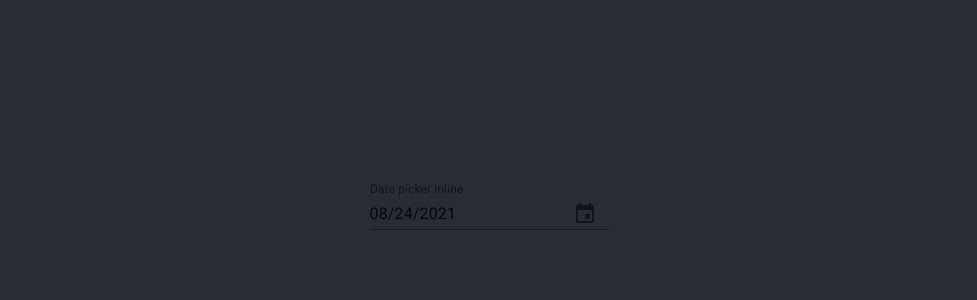
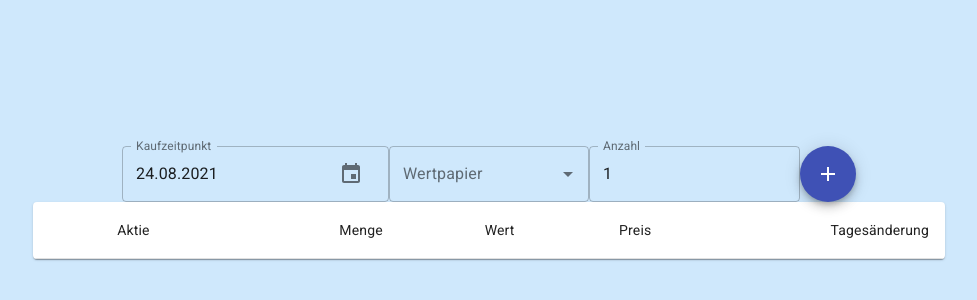
Before and after one commit to NilsNiBe/stonks, a React (Create React App) app in the folder stonks/: page / in a window 1280 px wide. Shown: the part 198-498 px from the top of the page, without its empty margins (151-1128 px from the left). Built offline with nearby package versions, Linux system fonts and the light colour scheme; no server answers.

Commit message:
search and adding

```diff
--- a/stonks/package.json
+++ b/stonks/package.json
@@ -8,6 +8,7 @@
     "@fontsource/roboto": "^4.5.0",
     "@material-ui/core": "^4.12.3",
     "@material-ui/icons": "^4.11.2",
+    "@material-ui/lab": "^4.0.0-alpha.60",
     "@material-ui/pickers": "^3.3.10",
     "@testing-library/jest-dom": "^5.11.4",
     "@testing-library/react": "^11.1.0",
@@ -17,6 +18,7 @@
     "@types/react": "^17.0.0",
     "@types/react-dom": "^17.0.0",
     "date-fns": "^2.0.0-beta.5",
+    "lodash": "^4.17.21",
     "react": "^17.0.2",
     "react-dom": "^17.0.2",
     "react-scripts": "4.0.3",
--- a/stonks/src/App.css
+++ b/stonks/src/App.css
@@ -14,7 +14,7 @@
 }
 
 .App-header {
-  background-color: #282c34;
+  background-color: #cfe8fc;
   min-height: 100vh;
   display: flex;
   flex-direction: column;
@@ -25,14 +25,5 @@
 }
 
 .App-link {
-  color: #61dafb;
+  color: #cfe8fc;
 }
-
-@keyframes App-logo-spin {
-  from {
-    transform: rotate(0deg);
-  }
-  to {
-    transform: rotate(360deg);
-  }
-}
--- a/stonks/src/App.tsx
+++ b/stonks/src/App.tsx
@@ -6,6 +6,7 @@ import { SharesTable } from './comps/SharesTable';
 import { SharesInput } from './comps/SharesInput';
 import { MuiPickersUtilsProvider } from '@material-ui/pickers';
 import DateFnsUtils from '@date-io/date-fns';
+import { Container, Grid, TextField, Typography } from '@material-ui/core';
 
 export interface Share {
   symbol: string;
@@ -34,21 +35,32 @@ function getTimeStampInSeconds(timeStamp: number) : number {
 
 const App = () => {
 
-  const [shares, setShares] = React.useState<Share[]>(
-    [
-      {symbol: "MSFT", purchases: [
-        {amount:1, timeStamp: new Date("2021-05-01").getTime()},
-        {amount:2, timeStamp: new Date("2021-07-01").getTime()},
-        {amount:3, timeStamp: new Date("2021-08-01").getTime()},
-      ]},
-      {symbol: "GOOGL.MI", purchases: [
-        {amount:1, timeStamp: new Date("2021-05-01").getTime()},
-        {amount:2, timeStamp: new Date("2021-07-01").getTime()},
-        {amount:3, timeStamp: new Date("2021-08-01").getTime()},
-      ]}
-    ]);
+  // [
+  //   {symbol: "MSFT", purchases: [
+  //     {amount:1, timeStamp: new Date("2021-05-01").getTime()},
+  //     {amount:2, timeStamp: new Date("2021-07-01").getTime()},
+  //     {amount:3, timeStamp: new Date("2021-08-01").getTime()},
+  //   ]},
+  //   {symbol: "GOOGL.MI", purchases: [
+  //     {amount:1, timeStamp: new Date("2021-05-01").getTime()},
+  //     {amount:2, timeStamp: new Date("2021-07-01").getTime()},
+  //     {amount:3, timeStamp: new Date("2021-08-01").getTime()},
+  //   ]}
+  // ]
 
+  // const [shares, dispatchShares] = React.useReducer((state :Share[]) => state, [] as Share[], () => {
+  //   const localDataSharesString = localStorage.getItem("nibeshares");
+  //   return localDataSharesString ? JSON.parse(localDataSharesString) : [];
+  // });
+  const [shares, setShares] = React.useState<Share[]>((() => {
+    const localDataSharesString = localStorage.getItem("nibeshares");
+    return localDataSharesString ? JSON.parse(localDataSharesString) : []
+  })());
   const [chartDataList, setChartDataList] = React.useState<ChartData[]>();
+
+  React.useEffect(() => {
+    localStorage.setItem("nibeshares", JSON.stringify(shares))
+  }, [shares]);
 
   React.useEffect(() => {
     if (shares === undefined) return;
@@ -64,7 +76,7 @@ const App = () => {
           "1d",
           getTimeStampInSeconds(minTimestamp),
           getTimeStampInSeconds(nowTimestamp));
-        if (res !== undefined){
+        if (res !== undefined) {
           responses.push({symbol: shares[i].symbol, res});
         }
       }
@@ -73,19 +85,28 @@ const App = () => {
     apiCallFuc();
   }, [shares]);
 
-
-
   return (
     <div className="App">
       <header className="App-header">
         <>
-        <MuiPickersUtilsProvider utils={DateFnsUtils}>
-          <SharesInput handleDateChange={() => {}}/>
-        </MuiPickersUtilsProvider>
-        {chartDataList !== undefined
-          && <SharesTable shares={shares} chartDataList={chartDataList} />}
+          <Container maxWidth="md" >
+            <Grid container >
+          <SharesInput returnShare={(d, s, a) => {
+            const foundShare = shares.find(x => x.symbol.toUpperCase() === s.toUpperCase());
+            if (foundShare !== undefined) {
+              foundShare.purchases.push({timeStamp: d.getTime(), amount: a})
+            } else {
+              shares.push({
+                symbol: s,
+                purchases: [{timeStamp: d.getTime(), amount: a}]})
+            }
+            setShares([...shares]);
+          }}/>
+          {chartDataList !== undefined && chartDataList.length === shares.length
+            && <SharesTable shares={shares} chartDataList={chartDataList} />}
+          </Grid>
+          </Container>
         </>
-
       </header>
     </div>
   );
--- /dev/null
+++ b/stonks/src/comps/ShareSearchInput.tsx
@@ -0,0 +1,48 @@
+import React from 'react';
+import Autocomplete from '@material-ui/lab/Autocomplete';
+import { TextField } from '@material-ui/core';
+import { query2FinanceYahooV8Search } from '../query2YahooFinanceV8';
+
+interface ShareSearchInputProps {
+  symbol: string;
+  setSymbol: (symbol: string) => void;
+}
+
+export const ShareSearchInput = (props: ShareSearchInputProps) => {
+
+  const [options, setOptions] = React.useState<string[]>([]);
+
+  return (
+    <Autocomplete
+      id='combo-box-demo'
+      filterOptions={(x) => x}
+      value={props.symbol}
+      style={{ width: "200px" }}
+      options={options}
+      getOptionLabel={(option) => option}
+      onInputChange={async (_: object, value: string, reason: string) => {
+          if (reason === "input") {
+            const res = await query2FinanceYahooV8Search(value);
+            if (res !== undefined) {
+              setOptions(res.quotes.map(x => x.symbol));
+            }
+          } else if (reason === "clear") {
+            setOptions([])
+            props.setSymbol("")
+          }
+        }
+      }
+      onClose={(event, reason) => {
+        if (reason === "select-option") {
+          props.setSymbol((event.target as any).textContent)
+        }
+      }}
+
+      renderInput={(params) => (
+        <TextField {...params}
+          label='Wertpapier'
+          variant='outlined' />
+      )}
+    />
+  );
+}
--- a/stonks/src/comps/SharesInput.tsx
+++ b/stonks/src/comps/SharesInput.tsx
@@ -1,24 +1,66 @@
-import { KeyboardDatePicker } from "@material-ui/pickers"
+import { KeyboardDatePicker, MuiPickersUtilsProvider } from "@material-ui/pickers"
+import React from "react";
+import { parse } from 'date-fns';
+import DateFnsUtils from "@date-io/date-fns";
+import { Fab, Grid, TextField } from "@material-ui/core";
+import { Add } from '@material-ui/icons'
+import { ShareSearchInput } from "./ShareSearchInput";
 
 export interface SharesInputProps {
-  selectedDate?: Date;
-  handleDateChange: (value?: string | null) => void;
+  returnShare: (date: Date, symbol: string, amount: number) => void;
 }
 
 export const SharesInput = (props: SharesInputProps) => {
+  const [selectedDate, setSelectedDate] = React.useState(new Date());
+  const [selectedSymbol, setSelectedShare] = React.useState("");
+  const [selectedAmount, setSelectedAmount] = React.useState(1);
+
+  const handleDateChange = (date: Date) => {
+    setSelectedDate(date);
+  };
+
   return (
-    <KeyboardDatePicker
-      disableToolbar
-      variant="inline"
-      format="MM/dd/yyyy"
-      margin="normal"
-      id="date-picker-inline"
-      label="Date picker inline"
-      value={props.selectedDate ?? new Date()}
-      onChange={(x,y) =>props.handleDateChange(y)}
-      KeyboardButtonProps={{
-        'aria-label': 'change date',
-      }}
-    />
+    <MuiPickersUtilsProvider utils={DateFnsUtils}>
+      <Grid container justifyContent="center" >
+        <KeyboardDatePicker
+          format="dd.MM.yyyy"
+          id="date-picker-dialog"
+          label="Kaufzeitpunkt"
+          inputVariant="outlined"
+          value={selectedDate}
+          onChange={(date, value) =>{
+            if (value) {
+              const date = parse(value, "dd.MM.yyyy", new Date());
+              const validDate = date < new Date() ? date : new Date();
+              handleDateChange(validDate);
+            }
+          }}
+          KeyboardButtonProps={{
+            'aria-label': 'change date',
+          }}
+        />
+        <ShareSearchInput symbol={selectedSymbol} setSymbol={setSelectedShare}/>
+        <TextField
+          id="standard-number"
+          label="Anzahl"
+          type="number"
+          variant="outlined"
+          defaultValue={1}
+          value={selectedAmount}
+          InputLabelProps={{
+            shrink: true,
+          }}
+          onChange={x => {
+            const num = Number(x.target.value);
+            if (!isNaN(num)) {
+              setSelectedAmount(num);
+            }
+          }}
+        />
+        <Fab color="primary" aria-label="add">
+          <Add onClick={() => props.returnShare(selectedDate, selectedSymbol, selectedAmount)}/>
+        </Fab>
+      </Grid>
+    </MuiPickersUtilsProvider>
   )
 }
--- a/stonks/src/comps/SharesTable.tsx
+++ b/stonks/src/comps/SharesTable.tsx
@@ -15,7 +15,6 @@ function getIndexOfFirstValueSmallerOrEqual(array: number[], value: number) : nu
 
 function getPriceForTimeStamp(timeStamp: number, result: Result) {
   const index = getIndexOfFirstValueSmallerOrEqual(result.timestamp, timeStamp/1000);
-  console.log(index);
   return result.indicators.quote[0].close[index];
 }
 
--- a/stonks/src/comps/SharesTableRow.tsx
+++ b/stonks/src/comps/SharesTableRow.tsx
@@ -59,9 +59,9 @@ export const SharesTableRow = (rowData : {row: theRow}) => {
         <TableCell style={{ paddingBottom: 0, paddingTop: 0 }} colSpan={6}>
           <Collapse in={open} timeout="auto" unmountOnExit>
             <Box margin={1}>
-              <Typography variant="h6" gutterBottom component="div">
+              {/* <Typography variant="h6" gutterBottom component="div">
                 Käufe
-              </Typography>
+              </Typography> */}
               <Table size="small" aria-label="purchases">
                 <TableHead>
                   <TableRow>
--- a/stonks/src/query2YahooFinanceV8.ts
+++ b/stonks/src/query2YahooFinanceV8.ts
@@ -79,7 +79,7 @@ export interface Quote {
     isYahooFinance: boolean;
 }
 
-export interface Search {
+export interface Query2YahooFinanceV8SearchResponse {
     explains: any[];
     count: number;
     quotes: Quote[];
@@ -99,11 +99,6 @@ export interface Search {
     timeTakenForScreenerField: number;
 }
 
-export interface Query2YahooFinanceV8SearchResponse {
-    search: Search;
-}
-
-
 export async function query2FinanceYahooV8Chart(
   symbol: string,
   interval: string,
@@ -113,20 +108,18 @@ export async function query2FinanceYahooV8Chart(
     `?region=US&lang=en-US&interval=${interval}&period1=${period1}&period2=${period2}`, {headers: {"X-Requested-With":"XMLHttpRequest"}})
   if (res.ok) {
     const foo = await res.json()
-    console.log(foo);
     return (foo) as Query2YahooFinanceV8ChartResponse;
   }
   return undefined
 }
 
 export async function query2FinanceYahooV8Search(
-  symbol: string) {
+  symbol: string) : Promise<Query2YahooFinanceV8SearchResponse | undefined> {
   const res = await fetch(
-    `https://corsproxy.cloudno.de/https://query2.finance.yahoo.com/v8/finance/v1/finance/search`+
-    `?q=${symbol}&quotesCount=6&newsCount=0 `, {headers: {"X-Requested-With":"XMLHttpRequest"}});
+    `https://corsproxy.cloudno.de/https://query2.finance.yahoo.com/v1/finance/search`+
+    `?q=${symbol}&quotesCount=10&newsCount=0`, {headers: {"X-Requested-With":"XMLHttpRequest"}});
   if (res.ok) {
     const foo = await res.json()
-    console.log(foo);
     return (foo) as Query2YahooFinanceV8SearchResponse;
   }
   return undefined
```
Also changed, not shown: 1 other file (tests, documents, lock files or other folders).
